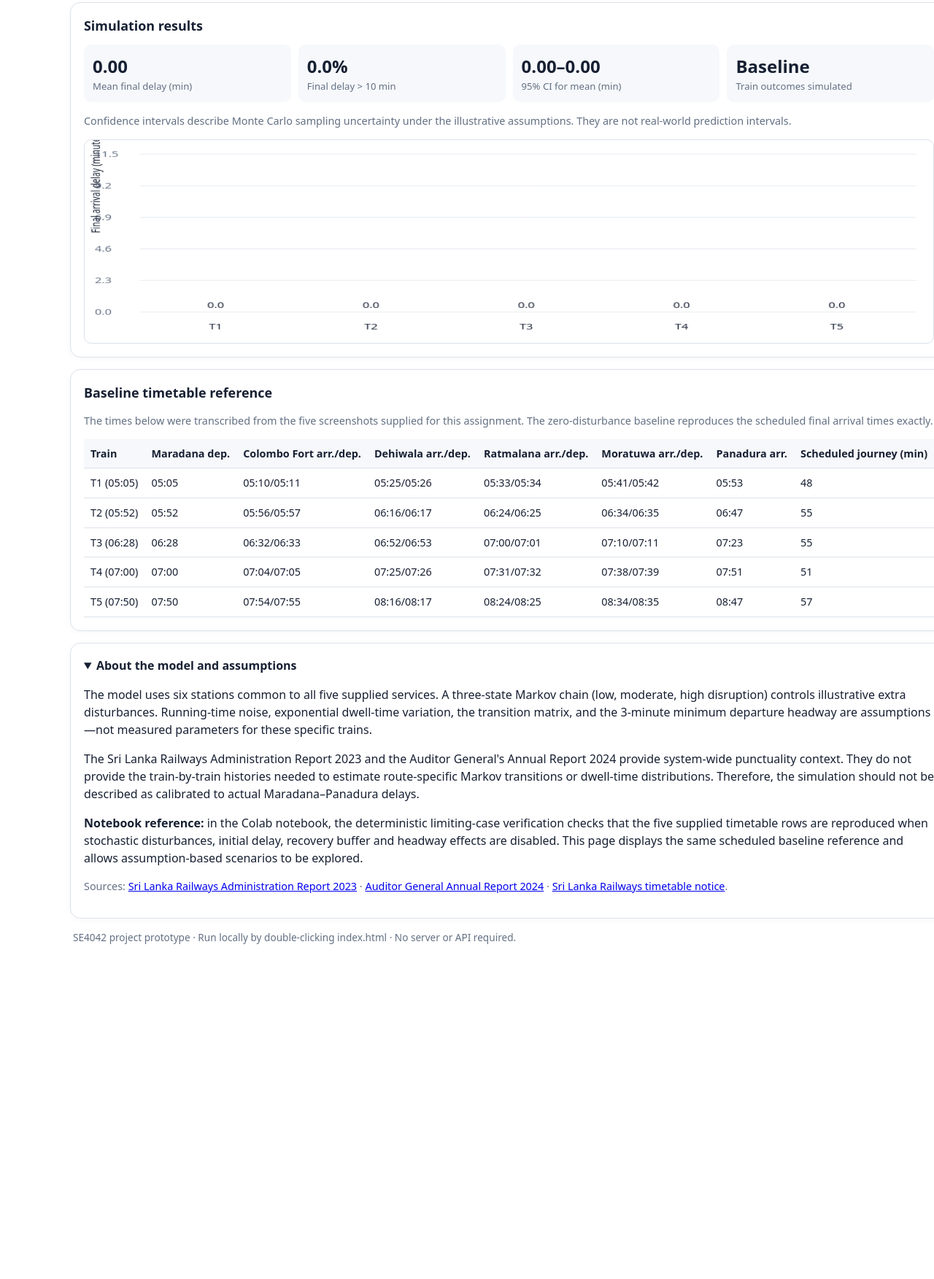
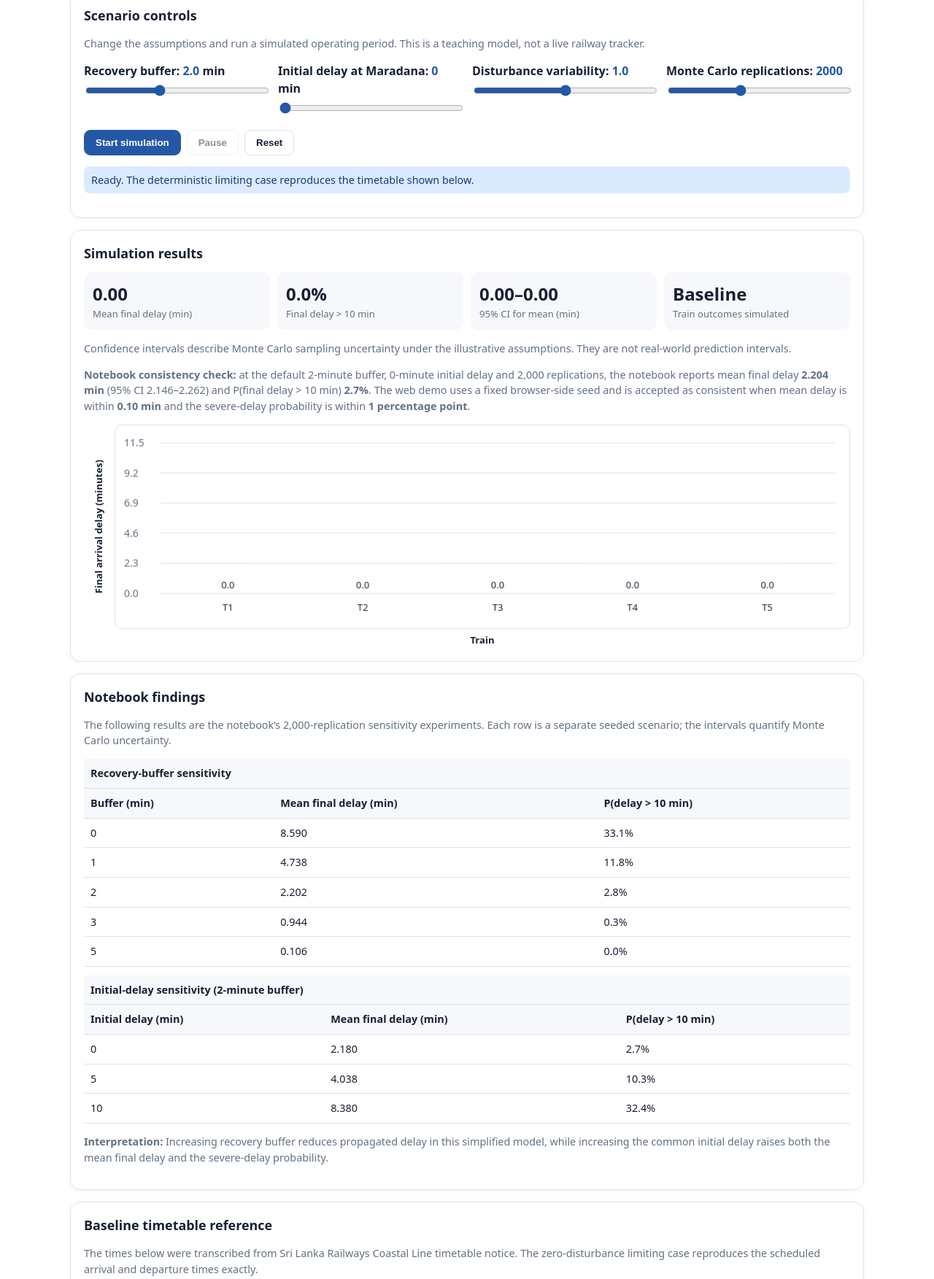
Before and after one commit to Nadil-Dulran/train-delay-propagation-simulation, a plain HTML site: page docs/index.html in a window 1280 px wide. Shown: the part 447-2200 px from the top of the page at 73% size. Before the commit the page ends 1802 px from the top, so only its background shows below. Drawn offline with Linux system fonts and the light colour scheme.

Commit message:
Developed the index.html

```diff
--- a/docs/index.html
+++ b/docs/index.html
@@ -6,11 +6,11 @@
 <title>Train Delay Propagation Simulation | SE4042</title>
 <style>
 :root{--ink:#172033;--muted:#637083;--line:#dce2ea;--panel:#f6f8fb;--blue:#2458a6;--blue2:#dbeafe;--orange:#b45309;--green:#18794e}
-*{box-sizing:border-box}body{margin:0;font-family:system-ui,-apple-system,Segoe UI,Roboto,Arial,sans-serif;color:var(--ink);background:#fff;line-height:1.5}
+*{box-sizing:border-box}body{margin:0;font-family:system-ui,-apple-system,Segoe UI,Roboto,Arial,sans-serif;color:var(--ink);background:#fff;line-height:1.5;overflow-x:hidden}
 header{background:#163b78;color:#fff;padding:24px max(18px,calc((100% - 1120px)/2))}
 header h1{font-size:clamp(1.35rem,3vw,2rem);margin:0 0 6px}header p{margin:0;color:#e3ecfb}
-main{max-width:1120px;margin:22px auto;padding:0 16px 38px;display:grid;gap:16px}
-.card{border:1px solid var(--line);border-radius:14px;padding:18px;background:#fff;box-shadow:0 2px 8px #17203308}
+main{max-width:1120px;margin:22px auto;padding:0 16px 38px;display:grid;gap:16px;min-width:0}
+.card{border:1px solid var(--line);border-radius:14px;padding:18px;background:#fff;box-shadow:0 2px 8px #17203308;min-width:0}
 h2{font-size:1.12rem;margin:0 0 12px}p.small,.small{font-size:.9rem;color:var(--muted)}
 .controls{display:grid;grid-template-columns:repeat(auto-fit,minmax(210px,1fr));gap:14px}
 label{font-weight:650;display:block;margin-bottom:5px}.value{color:var(--blue);font-variant-numeric:tabular-nums}
@@ -20,7 +20,11 @@ button{border:1px solid var(--line);background:#fff;padding:9px 15px;border-radi
 button.primary{background:var(--blue);color:#fff;border-color:var(--blue)}button:disabled{opacity:.5;cursor:not-allowed}
 .metrics{display:grid;grid-template-columns:repeat(auto-fit,minmax(160px,1fr));gap:10px}
 .metric{background:var(--panel);border-radius:10px;padding:12px}.metric .num{font-size:1.5rem;font-weight:750;font-variant-numeric:tabular-nums}.metric .lab{font-size:.82rem;color:var(--muted)}
-canvas{width:100%;height:280px;display:block;background:#fff;border:1px solid var(--line);border-radius:10px}
+canvas{width:100%;max-width:100%;height:280px;display:block;background:#fff;border:1px solid var(--line);border-radius:10px}
+.chartwrap{display:grid;grid-template-columns:42px minmax(0,1fr);grid-template-rows:minmax(0,280px) auto;width:100%;min-width:0}
+.chart-y-title{writing-mode:vertical-rl;transform:rotate(180deg);align-self:center;justify-self:center;font-size:.82rem;font-weight:700;color:var(--ink);text-align:center}
+.chartwrap canvas{grid-column:2;grid-row:1;width:100%;min-width:0}
+.chart-x-title{grid-column:2;grid-row:2;text-align:center;font-size:.82rem;font-weight:700;color:var(--ink);padding-top:6px}
 table{border-collapse:collapse;width:100%;font-size:.9rem}th,td{text-align:left;padding:9px;border-bottom:1px solid var(--line);white-space:nowrap}th{background:var(--panel)}
 .tablewrap{overflow-x:auto}.status{padding:8px 10px;border-radius:8px;background:var(--blue2);color:#173d76;font-size:.9rem}
 details summary{font-weight:700;cursor:pointer}footer{color:var(--muted);font-size:.85rem;padding:0 4px}
@@ -30,9 +34,17 @@ details summary{font-weight:700;cursor:pointer}footer{color:var(--muted);font-si
 <body>
 <header>
   <h1>Train-Delay Propagation Simulation</h1>
-  <p>SE4042 · Monte Carlo model for a simplified Maradana → Panadura corridor</p>
+  <p>· SE4042 Assignment 01</p>
+  <p>· IT23161788 - N D Gamage</p>
+  <p>· Monte Carlo model for a simplified Maradana → Panadura Railway Route.</p>
 </header>
 <main>
+  <section class="card">
+    <h2>Research question</h2>
+    <p>How do initial train delays, stochastic station dwell times and timetable recovery buffers affect delay propagation and the probability of significant delays?</p>
+    <p class="small">This prototype simulates five selected train services across the six common stations between Maradana and Panadura. It uses Monte Carlo simulation and a Markov chain to investigate how initial delays, random operating disturbances and recovery buffers influence train-delay propagation. The model uses illustrative assumptions and is intended for simulation and analysis.</p>
+  </section>
+
   <section class="card">
     <h2>Scenario controls</h2>
     <p class="small">Change the assumptions and run a simulated operating period. This is a teaching model, not a live railway tracker.</p>
@@ -40,14 +52,14 @@ details summary{font-weight:700;cursor:pointer}footer{color:var(--muted);font-si
       <div><label for="buffer">Recovery buffer: <span id="bufferVal" class="value">2.0</span> min</label><input id="buffer" type="range" min="0" max="5" step="0.5" value="2"></div>
       <div><label for="initial">Initial delay at Maradana: <span id="initialVal" class="value">0</span> min</label><input id="initial" type="range" min="0" max="10" step="1" value="0"></div>
       <div><label for="variability">Disturbance variability: <span id="variabilityVal" class="value">1.0</span></label><input id="variability" type="range" min="0" max="2" step="0.1" value="1"></div>
-      <div><label for="replications">Monte Carlo replications: <span id="replicationsVal" class="value">500</span></label><input id="replications" type="range" min="100" max="2000" step="100" value="500"></div>
+      <div><label for="replications">Monte Carlo replications: <span id="replicationsVal" class="value">2000</span></label><input id="replications" type="range" min="100" max="5000" step="100" value="2000"></div>
     </div>
     <div class="actions">
       <button class="primary" id="start">Start simulation</button>
       <button id="pause">Pause</button>
       <button id="reset">Reset</button>
     </div>
-    <p id="status" class="status" role="status">Ready. The reference baseline uses zero disturbances and reproduces the timetable shown below.</p>
+    <p id="status" class="status" role="status">Ready. The deterministic limiting case reproduces the timetable shown below.</p>
   </section>
 
   <section class="card">
@@ -59,12 +71,31 @@ details summary{font-weight:700;cursor:pointer}footer{color:var(--muted);font-si
       <div class="metric"><div class="num" id="nresults">—</div><div class="lab">Train outcomes simulated</div></div>
     </div>
     <p class="small">Confidence intervals describe Monte Carlo sampling uncertainty under the illustrative assumptions. They are not real-world prediction intervals.</p>
-    <canvas id="chart" width="1000" height="360" aria-label="Bar chart of final arrival delays by train"></canvas>
+    <p class="small"><strong>Notebook consistency check:</strong> at the default 2-minute buffer, 0-minute initial delay and 2,000 replications, the notebook reports mean final delay <strong>2.204 min</strong> (95% CI 2.146–2.262) and P(final delay &gt; 10 min) <strong>2.7%</strong>. The web demo uses a fixed browser-side seed and is accepted as consistent when mean delay is within <strong>0.10 min</strong> and the severe-delay probability is within <strong>1 percentage point</strong>.</p>
+    <div class="chartwrap">
+      <div class="chart-y-title">Final arrival delay (minutes)</div>
+      <canvas id="chart" width="1000" height="360" aria-label="Bar chart of final arrival delays by train"></canvas>
+      <div class="chart-x-title">Train</div>
+    </div>
+  </section>
+
+  <section class="card">
+    <h2>Notebook findings</h2>
+    <p class="small">The following results are the notebook’s 2,000-replication sensitivity experiments. Each row is a separate seeded scenario; the intervals quantify Monte Carlo uncertainty.</p>
+    <div class="tablewrap"><table>
+      <thead><tr><th colspan="3">Recovery-buffer sensitivity</th></tr><tr><th>Buffer (min)</th><th>Mean final delay (min)</th><th>P(delay &gt; 10 min)</th></tr></thead>
+      <tbody><tr><td>0</td><td>8.590</td><td>33.1%</td></tr><tr><td>1</td><td>4.738</td><td>11.8%</td></tr><tr><td>2</td><td>2.202</td><td>2.8%</td></tr><tr><td>3</td><td>0.944</td><td>0.3%</td></tr><tr><td>5</td><td>0.106</td><td>0.0%</td></tr></tbody>
+    </table></div>
+    <div class="tablewrap" style="margin-top:12px"><table>
+      <thead><tr><th colspan="3">Initial-delay sensitivity (2-minute buffer)</th></tr><tr><th>Initial delay (min)</th><th>Mean final delay (min)</th><th>P(delay &gt; 10 min)</th></tr></thead>
+      <tbody><tr><td>0</td><td>2.180</td><td>2.7%</td></tr><tr><td>5</td><td>4.038</td><td>10.3%</td></tr><tr><td>10</td><td>8.380</td><td>32.4%</td></tr></tbody>
+    </table></div>
+    <p class="small"><strong>Interpretation:</strong> Increasing recovery buffer reduces propagated delay in this simplified model, while increasing the common initial delay raises both the mean final delay and the severe-delay probability.</p>
   </section>
 
   <section class="card">
     <h2>Baseline timetable reference</h2>
-    <p class="small">The times below were transcribed from the five screenshots supplied for this assignment. The zero-disturbance baseline reproduces the scheduled final arrival times exactly.</p>
+    <p class="small">The times below were transcribed from Sri Lanka Railways Coastal Line timetable notice. The zero-disturbance limiting case reproduces the scheduled arrival and departure times exactly.</p>
     <div class="tablewrap"><table>
       <thead><tr><th>Train</th><th>Maradana dep.</th><th>Colombo Fort arr./dep.</th><th>Dehiwala arr./dep.</th><th>Ratmalana arr./dep.</th><th>Moratuwa arr./dep.</th><th>Panadura arr.</th><th>Scheduled journey (min)</th></tr></thead>
       <tbody id="timetable"></tbody>
@@ -74,13 +105,16 @@ details summary{font-weight:700;cursor:pointer}footer{color:var(--muted);font-si
   <section class="card">
     <details open>
       <summary>About the model and assumptions</summary>
-      <p>The model uses six stations common to all five supplied services. A three-state Markov chain (low, moderate, high disruption) controls illustrative extra disturbances. Running-time noise, exponential dwell-time variation, the transition matrix, and the 3-minute minimum departure headway are assumptions—not measured parameters for these specific trains.</p>
-      <p>The Sri Lanka Railways Administration Report 2023 and the Auditor General's Annual Report 2024 provide system-wide punctuality context. They do not provide the train-by-train histories needed to estimate route-specific Markov transitions or dwell-time distributions. Therefore, the simulation should not be described as calibrated to actual Maradana–Panadura delays.</p>
-      <p><strong>Notebook reference:</strong> in the Colab notebook, the deterministic limiting-case verification checks that the five supplied timetable rows are reproduced when stochastic disturbances, initial delay, recovery buffer and headway effects are disabled. This page displays the same scheduled baseline reference and allows assumption-based scenarios to be explored.</p>
+      <p>The model uses six stations common to all five trains. A three-state Markov chain (Low, Moderate, High) controls illustrative extra disturbances. Running-time noise is normal with standard deviation 1 minute; extra dwell time is exponential with mean 0.8 minutes; the minimum departure headway is 3 minutes; and the recovery buffer is 2 minutes by default.</p>
+      <p>The disturbance-variability slider is an additional web-demo sensitivity control; the notebook keeps the running-noise and dwell distributions at their fixed assumed values.</p>
+      <p>The illustrative transition matrix is <code>[[0.70, 0.25, 0.05], [0.30, 0.50, 0.20], [0.10, 0.30, 0.60]]</code>. These values, regime ranges and stochastic distributions are assumptions, not measured train-level parameters.</p>
+      <p><strong>Verification:</strong> the notebook checks that the matrix is row-stochastic, its analytical stationary distribution is valid, 200,000 empirical transitions agree with the matrix, the deterministic limiting case reproduces the timetable, and the 3-minute headway constraint is respected.</p>
+      <p>The Sri Lanka Railways Administration Report 2023 and the Auditor General's Annual Report 2024 provide system-wide punctuality context. They do not provide the train-by-train histories needed to estimate route-specific Markov transitions or dwell-time distributions.</p>
+      <p><strong>Reproducibility:</strong> the notebook uses NumPy master seed <code>20261028</code>. The web demo uses a fixed browser-side seed and displays results within the stated comparison tolerance, while allowing the assumptions to be explored interactively.</p>
       <p class="small">Sources: <a href="https://railway.gov.lk/web/images/pdf/admin%20report_2023.pdf" target="_blank" rel="noopener">Sri Lanka Railways Administration Report 2023</a> · <a href="https://auditorgeneral.gov.lk/web/images/audit-reports/upload/2024/Annual_Report/Annual-Report-2024-English-Web_compressed.pdf" target="_blank" rel="noopener">Auditor General Annual Report 2024</a> · <a href="https://www.railway.gov.lk/web/images/news/2025-12-02%20all%20eng.pdf" target="_blank" rel="noopener">Sri Lanka Railways timetable notice</a>.</p>
     </details>
   </section>
-  <footer>SE4042 project prototype · Run locally by double-clicking index.html · No server or API required.</footer>
+  <footer> · SE4042 Assignment 01 prototype. · Run locally using a web browser. · No server or API required.</footer>
 </main>
 <script>
 const stations=["Maradana","Colombo Fort","Dehiwala","Ratmalana","Moratuwa","Panadura"];
@@ -109,21 +143,22 @@ function renderTable(){
  body.innerHTML=ids.map((id,i)=>`<tr><td>${id}</td><td>${clock(dep[i][0])}</td><td>${clock(arr[i][1])}/${clock(dep[i][1])}</td><td>${clock(arr[i][2])}/${clock(dep[i][2])}</td><td>${clock(arr[i][3])}/${clock(dep[i][3])}</td><td>${clock(arr[i][4])}/${clock(dep[i][4])}</td><td>${clock(arr[i][5])}</td><td>${arr[i][5]-dep[i][0]}</td></tr>`).join("");
 }
 function setStatus(s){document.getElementById("status").textContent=s}
+function normal(rng){let u=Math.max(1e-9,rng()),v=rng();return Math.sqrt(-2*Math.log(u))*Math.cos(2*Math.PI*v)}
 function simPeriod(buffer, initial, variability, rng){
- const n=5,m=6, actualA=Array.from({length:n},()=>Array(m).fill(NaN)),actualD=Array.from({length:n},()=>Array(m).fill(NaN)),ad=Array.from({length:n},()=>Array(m).fill(NaN)),dd=Array.from({length:n},()=>Array(m).fill(NaN));
+ const n=5,m=6, actualD=Array.from({length:n},()=>Array(m).fill(NaN)),dd=Array.from({length:n},()=>Array(m).fill(NaN));
  for(let i=0;i<n;i++){
    let d0=dep[i][0]+initial;
    if(i>0)d0=Math.max(d0,actualD[i-1][0]+3);
    actualD[i][0]=d0;dd[i][0]=d0-dep[i][0];
    let regime=0;
    for(let s=1;s<m;s++){
-     const runNoise=variability*(rng()*2-1)*1.8;
+     const runNoise=variability*normal(rng);
      const r=rng(), cum=P[regime][0];
      const next=r<cum?0:(r<cum+P[regime][1]?1:2);
      regime=next;
-     const shock=ranges[regime][0]+rng()*(ranges[regime][1]-ranges[regime][0])*variability;
-     const arrivalDelay=Math.max(0,dd[i][s-1]+runNoise+shock-buffer);
-     let a=arr[i][s]+arrivalDelay;
+     const shock=ranges[regime][0]+rng()*(ranges[regime][1]-ranges[regime][0]);
+     const arrivalDelay=Math.max(0,dd[i][s-1]+runNoise+shock*variability-buffer);
+     const a=arr[i][s]+arrivalDelay;
      if(s<m-1){
        const dwell=variability*(-Math.log(Math.max(1e-9,rng())))*.8;
        const dwellScheduled=dep[i][s]-arr[i][s];
@@ -131,22 +166,27 @@ function simPeriod(buffer, initial, variability, rng){
        if(i>0)d=Math.max(d,actualD[i-1][s]+3);
        actualD[i][s]=d;dd[i][s]=d-dep[i][s];
      }
-     actualA[i][s]=a;ad[i][s]=arrivalDelay;
+     if(s===m-1) dd[i][s]=arrivalDelay;
    }
  }
- return ad.map(row=>row[5]);
+ return dd.map(row=>row[5]);
 }
 function makeRng(seed){let x=seed>>>0;return ()=>{x^=x<<13;x^=x>>>17;x^=x<<5;return (x>>>0)/4294967296}}
 function wilson(k,n){const z=1.96,p=k/n,d=1+z*z/n,c=(p+z*z/(2*n))/d,h=z*Math.sqrt((p*(1-p)/n)+(z*z/(4*n*n)))/d;return [Math.max(0,c-h),Math.min(1,c+h)]}
 function drawChart(values){
- const canvas=document.getElementById("chart"),ctx=canvas.getContext("2d"),W=canvas.width,H=canvas.height;
- ctx.clearRect(0,0,W,H);const pad={l:65,r:20,t:25,b:55},plotW=W-pad.l-pad.r,plotH=H-pad.t-pad.b;
+ const canvas=document.getElementById("chart"),ctx=canvas.getContext("2d");
+ const rect=canvas.getBoundingClientRect(),dpr=window.devicePixelRatio||1;
+ const W=Math.max(1,rect.width),H=280;
+ canvas.width=Math.round(W*dpr);canvas.height=Math.round(H*dpr);
+ ctx.setTransform(dpr,0,0,dpr,0,0);
+ ctx.clearRect(0,0,W,H);
+ const compact=W<500,pad={l:compact?48:62,r:compact?10:20,t:24,b:48},plotW=W-pad.l-pad.r,plotH=H-pad.t-pad.b;
  const max=Math.max(10,...values)*1.15;
  ctx.strokeStyle="#dce2ea";ctx.fillStyle="#637083";ctx.font="14px system-ui";
  for(let k=0;k<=5;k++){let y=pad.t+plotH*k/5;ctx.beginPath();ctx.moveTo(pad.l,y);ctx.lineTo(W-pad.r,y);ctx.stroke();ctx.fillText((max*(1-k/5)).toFixed(1),12,y+5)}
- const bw=plotW/(values.length*1.7);
- values.forEach((v,i)=>{let x=pad.l+(i+.5)*plotW/values.length-bw/2,y=pad.t+plotH*(1-v/max);ctx.fillStyle="#2458a6";ctx.fillRect(x,y,bw,pad.t+plotH-y);ctx.fillStyle="#172033";ctx.fillText("T"+(i+1),x+bw/2-10,H-24);ctx.fillText(v.toFixed(1),x+bw/2-12,y-7)});
- ctx.save();ctx.translate(18,pad.t+plotH/2);ctx.rotate(-Math.PI/2);ctx.fillStyle="#172033";ctx.fillText("Final arrival delay (minutes)",0,0);ctx.restore();
+ const slot=plotW/values.length,bw=Math.min(slot*.65,70);
+ values.forEach((v,i)=>{let x=pad.l+i*slot+(slot-bw)/2,y=pad.t+plotH*(1-v/max);ctx.fillStyle="#2458a6";ctx.fillRect(x,y,bw,pad.t+plotH-y);ctx.fillStyle="#172033";ctx.textAlign="center";ctx.font="13px system-ui";ctx.fillText("T"+(i+1),x+bw/2,H-24);ctx.fillText(v.toFixed(1),x+bw/2,y-7)});
+ ctx.textAlign="start";
 }
 function setMetrics(samples){
  const n=samples.length,mean=samples.reduce((a,b)=>a+b,0)/n;
@@ -181,8 +221,8 @@ function run(){
 function reset(){
  if(timer)clearTimeout(timer);running=false;paused=false;
  document.getElementById("start").disabled=false;document.getElementById("pause").disabled=false;
- document.getElementById("buffer").value=2;document.getElementById("initial").value=0;document.getElementById("variability").value=1;document.getElementById("replications").value=500;
- document.getElementById("bufferVal").textContent="2.0";document.getElementById("initialVal").textContent="0";document.getElementById("variabilityVal").textContent="1.0";document.getElementById("replicationsVal").textContent="500";
+ document.getElementById("buffer").value=2;document.getElementById("initial").value=0;document.getElementById("variability").value=1;document.getElementById("replications").value=2000;
+ document.getElementById("bufferVal").textContent="2.0";document.getElementById("initialVal").textContent="0";document.getElementById("variabilityVal").textContent="1.0";document.getElementById("replicationsVal").textContent="2000";
  const journeys=dep.map((row,i)=>arr[i][5]-row[0]);lastDelays=[0,0,0,0,0];setMetrics(journeys.map(x=>0));drawChart([0,0,0,0,0]);
  document.getElementById("mean").textContent="0.00";document.getElementById("severe").textContent="0.0%";document.getElementById("ci").textContent="0.00–0.00";document.getElementById("nresults").textContent="Baseline";
  setStatus("Reset to the deterministic baseline. The supplied scheduled arrival times are unchanged.");
@@ -197,6 +237,7 @@ document.getElementById("reset").addEventListener("click",reset);
 renderTable();drawChart([0,0,0,0,0]);setMetrics([0,0,0,0,0]);
 document.getElementById("mean").textContent="0.00";document.getElementById("severe").textContent="0.0%";document.getElementById("ci").textContent="0.00–0.00";document.getElementById("nresults").textContent="Baseline";
 document.getElementById("pause").disabled=true;
+window.addEventListener("resize",()=>drawChart(lastDelays));
 </script>
 </body>
 </html>
```
